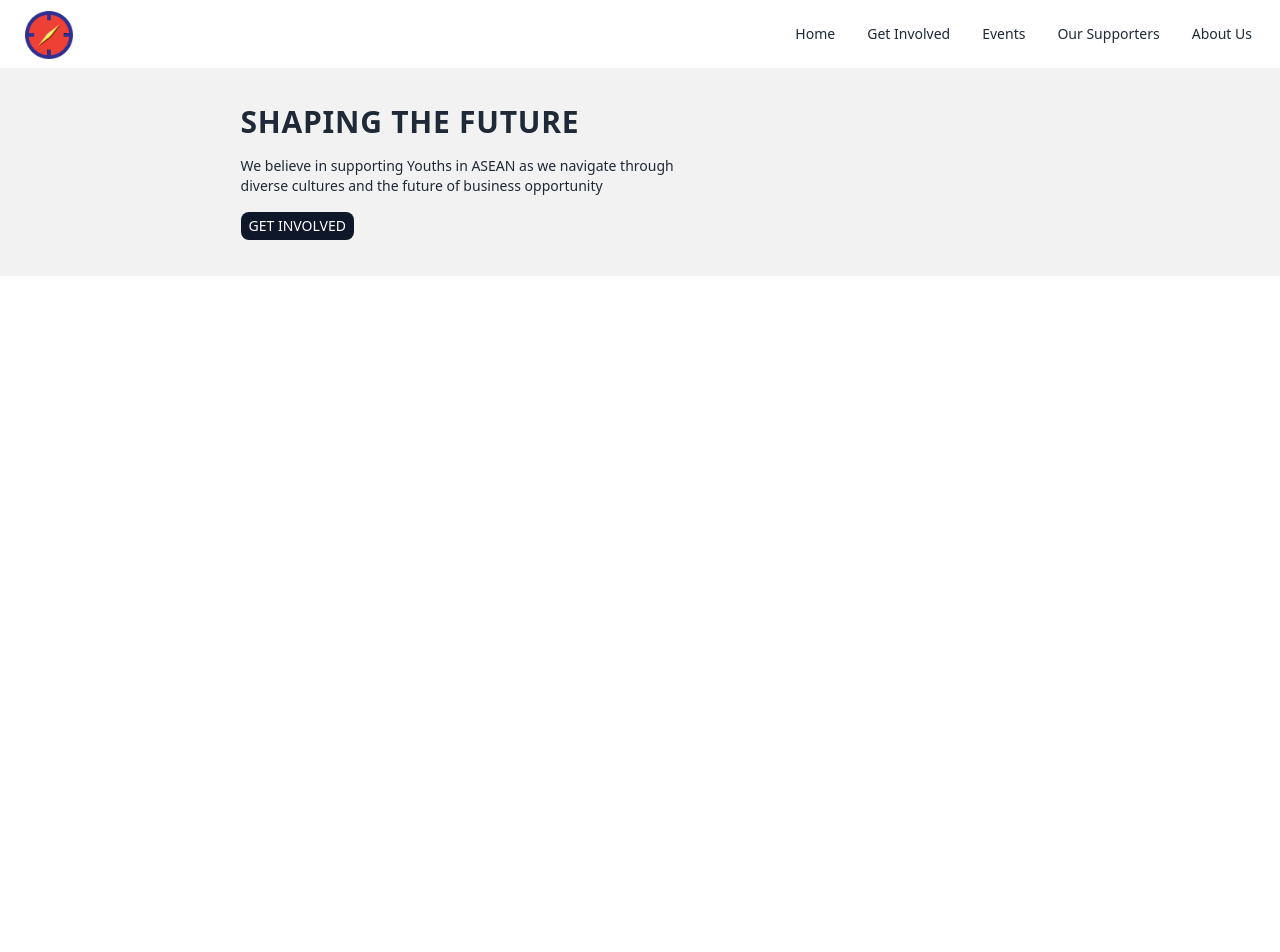
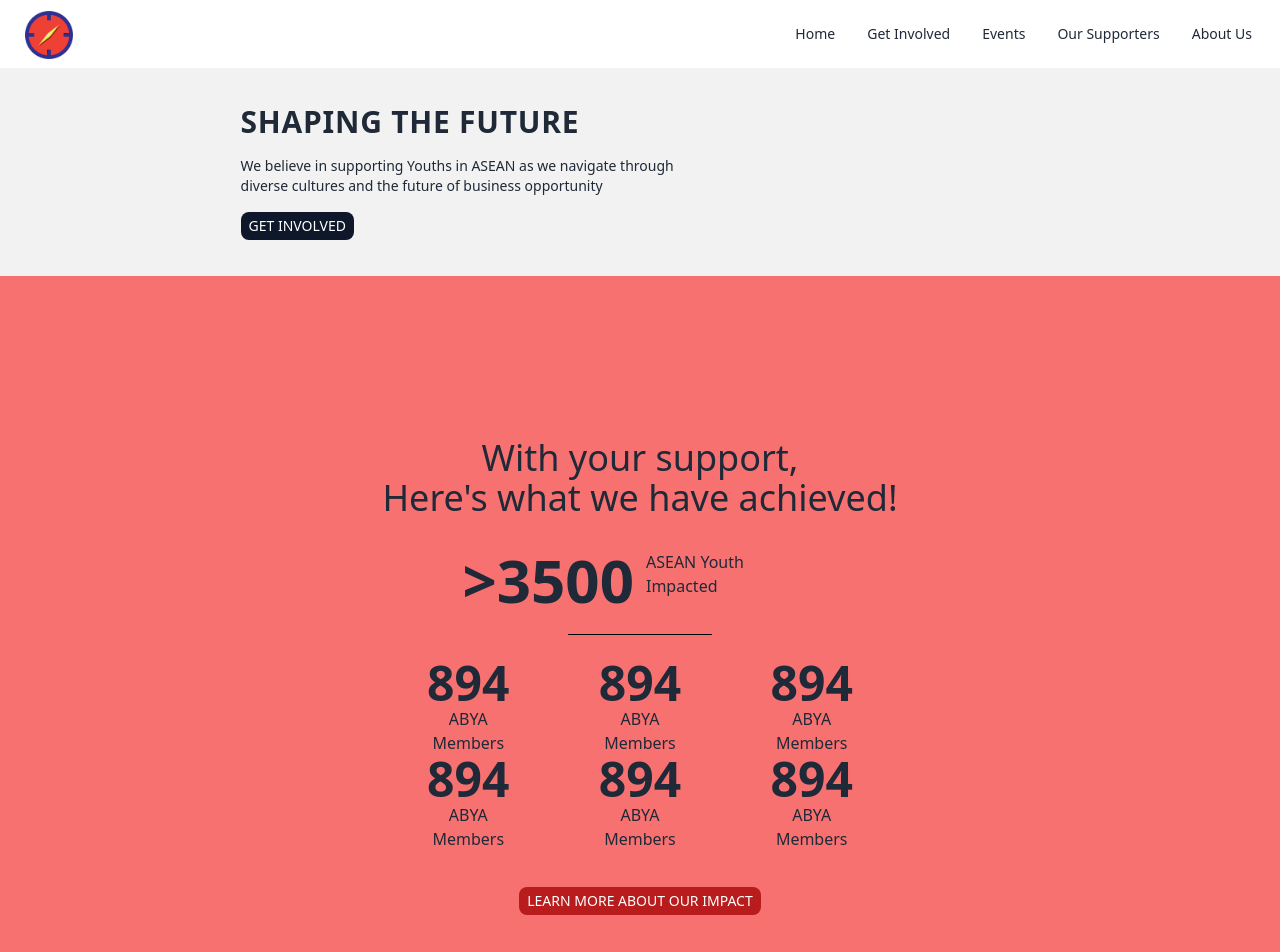
Before and after one commit to aseanbya/ABYAWebsite, a Next.js app: page / in a window 1280 px wide. Shown: the top 952 px of the page. Before the commit the page ends 800 px from the top, so only its background shows below. Built offline with nearby package versions, Linux system fonts and the light colour scheme.

Commit message:
feat: implement statistics skeleton

```diff
--- /dev/null
+++ b/src/components/Statistics.tsx
@@ -0,0 +1,106 @@
+import { Button } from "nextra/components"
+
+function LearnMoreButton() {
+    return (
+        <button
+            className="bg-red-700 text-white rounded-lg py-1 px-2 text-sm
+                hover:bg-slate-700 uppercase"
+        >
+            LEARN MORE ABOUT OUR IMPACT
+        </button>
+    )
+}
+
+export default function Statistics() {
+    return (
+        <div className="hero min-h-screen bg-red-400">
+            <div className="hero-content text-center">
+                <div>
+                    <h1 className="text-4xl pb-8">
+                        With your support,
+                        <br />
+                        Here's what we have achieved!
+                    </h1>
+                    <div className="grid grid-cols-2 gap-3">
+                        <div className="text-end font-bold text-6xl">
+                            &gt;3500
+                        </div>
+                        <div className="text-start justify-center">
+                            <p>
+                                ASEAN Youth
+                                <br />
+                                Impacted
+                            </p>
+                        </div>
+                    </div>
+                    <div className="py-6 flex justify-center">
+                        <hr className="border-black w-36" />
+                    </div>
+                    <div className="grid grid-row-2 grid-cols-3 pb-9">
+                        <div className="flex flex-col">
+                            <p className=" text-5xl font-bold">
+                                894
+                            </p>
+                            <p>
+                                ABYA
+                                <br />
+                                Members
+                            </p>
+                        </div>
+                        <div className="flex flex-col">
+                            <p className=" text-5xl font-bold">
+                                894
+                            </p>
+                            <p>
+                                ABYA
+                                <br />
+                                Members
+                            </p>
+                        </div>
+                        <div className="flex flex-col">
+                            <p className=" text-5xl font-bold">
+                                894
+                            </p>
+                            <p>
+                                ABYA
+                                <br />
+                                Members
+                            </p>
+                        </div>
+                        <div className="flex flex-col">
+                            <p className=" text-5xl font-bold">
+                                894
+                            </p>
+                            <p>
+                                ABYA
+                                <br />
+                                Members
+                            </p>
+                        </div>
+                        <div className="flex flex-col">
+                            <p className=" text-5xl font-bold">
+                                894
+                            </p>
+                            <p>
+                                ABYA
+                                <br />
+                                Members
+                            </p>
+                        </div>
+                        <div className="flex flex-col">
+                            <p className=" text-5xl font-bold">
+                                894
+                            </p>
+                            <p>
+                                ABYA
+                                <br />
+                                Members
+                            </p>
+                        </div>
+                    </div>
+                    <LearnMoreButton />
+                </div>
+            </div>
+        </div>
+    )
+}
--- a/src/pages/index.tsx
+++ b/src/pages/index.tsx
@@ -1,11 +1,13 @@
 import Hero from "~/components/Hero";
 import Navbar from "~/components/Navbar";
+import Statistics from "~/components/Statistics";
 
 export default function Home() {
     return (
         <>
             <Navbar />
             <Hero />
+            <Statistics />
         </>
     );
 }
```
